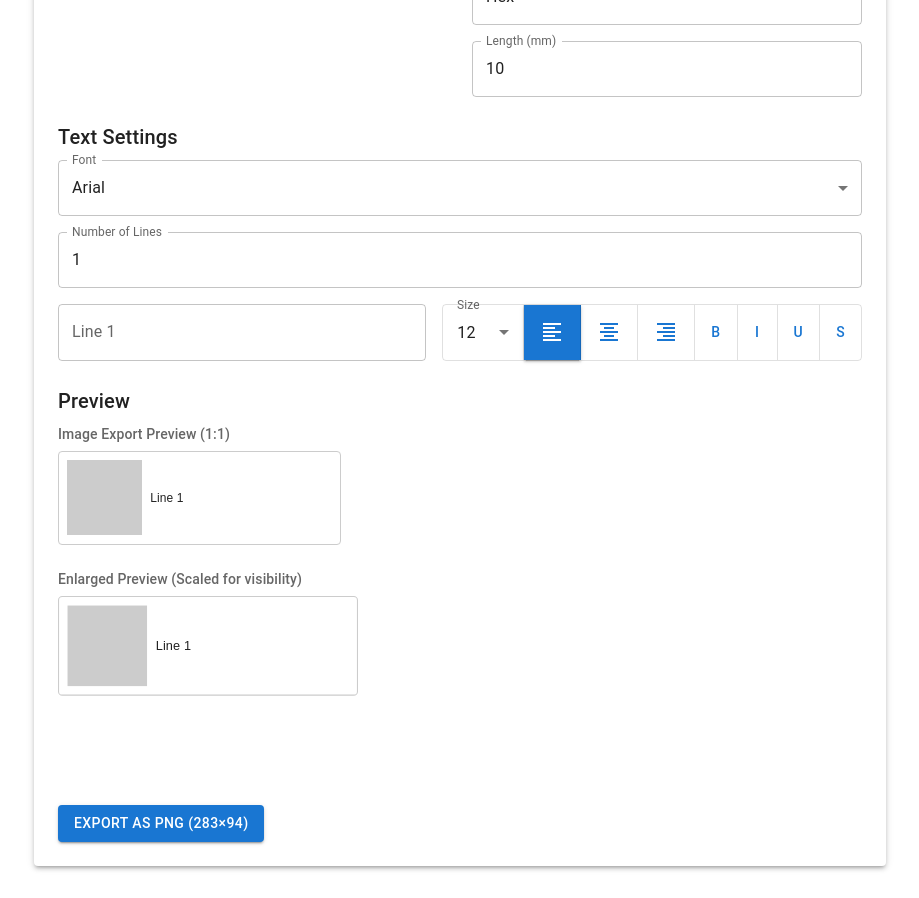
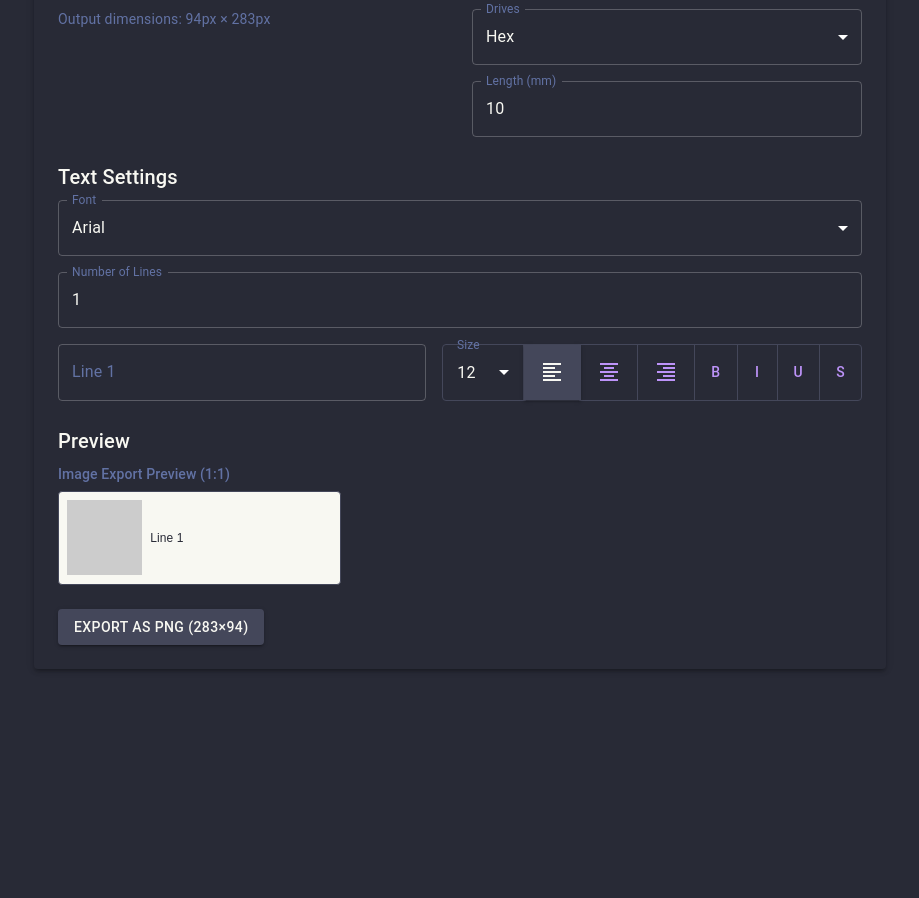
Before and after one commit to jyoo030/gridfinity-label-maker, a React (Create React App) app: page / in a window 1280 px wide. Shown: the part 420-1318 px from the top of the page, without its empty margins (180-1099 px from the left). After the commit the page ends 1121 px from the top, so only its background shows below. Built offline with nearby package versions, Linux system fonts and the light colour scheme.

Commit message:
Add dark theme

```diff
--- a/src/App.js
+++ b/src/App.js
@@ -1,22 +1,42 @@
-import { ThemeProvider, createTheme } from '@mui/material/styles';
-import { Container, CssBaseline, Paper } from '@mui/material';
+import { useState } from 'react';
+import { ThemeProvider } from '@mui/material/styles';
+import { Container, CssBaseline, Paper, IconButton, Box } from '@mui/material';
+import Brightness4Icon from '@mui/icons-material/Brightness4';
+import Brightness7Icon from '@mui/icons-material/Brightness7';
+import { draculaTheme, lightTheme } from './theme';
 import LabelMaker from './components/LabelMaker';
 
-const theme = createTheme({
-  palette: {
-    mode: 'light',
-  },
-});
+function App() {
+  const [isDarkMode, setIsDarkMode] = useState(true);
+  const theme = isDarkMode ? draculaTheme : lightTheme;
 
-function App() {
   return (
     <ThemeProvider theme={theme}>
       <CssBaseline />
-      <Container maxWidth="md" sx={{ py: 4 }}>
-        <Paper elevation={3} sx={{ p: 3 }}>
-          <LabelMaker />
-        </Paper>
-      </Container>
+      <Box sx={{
+        minHeight: '100vh',
+        bgcolor: 'background.default',
+        pb: 4,
+      }}>
+        <Box sx={{
+          p: 2,
+          display: 'flex',
+          justifyContent: 'flex-end',
+        }}>
+          <IconButton
+            onClick={() => setIsDarkMode(!isDarkMode)}
+            color="inherit"
+            sx={{ ml: 1 }}
+          >
+            {isDarkMode ? <Brightness7Icon /> : <Brightness4Icon />}
+          </IconButton>
+        </Box>
+        <Container maxWidth="md">
+          <Paper elevation={3} sx={{ p: 3 }}>
+            <LabelMaker />
+          </Paper>
+        </Container>
+      </Box>
     </ThemeProvider>
   );
 }
--- a/src/components/LabelMaker.js
+++ b/src/components/LabelMaker.js
@@ -482,12 +482,13 @@ function LabelMaker() {
           sx={{
             width: dimensions.height,
             height: dimensions.width,
-            border: '1px solid #ccc',
+            border: '1px solid #44475a',
             borderRadius: 1,
             display: 'flex',
             alignItems: 'center',
             p: 1,
             mb: 3,
+            bgcolor: '#f8f8f2',
           }}
         >
           {config.icon.type !== 'None' && (
@@ -517,60 +518,7 @@ function LabelMaker() {
                   marginBottom: index < config.text.lines - 1 ? '2px' : 0,
                   textAlign: line.textAlign,
                   width: '100%',
-                }}
-              >
-                {line.text || `Line ${index + 1}`}
-              </Typography>
-            ))}
-          </Box>
-        </Box>
-
-        {/* Scaled preview */}
-        <Typography variant="subtitle2" color="textSecondary" gutterBottom>
-          Enlarged Preview (Scaled for visibility)
-        </Typography>
-        <Box
-          sx={{
-            width: dimensions.height,
-            height: dimensions.width,
-            border: '1px solid #ccc',
-            borderRadius: 1,
-            display: 'flex',
-            alignItems: 'center',
-            p: 1,
-            mb: 2,
-            transform: `scale(${Math.min(2, 300 / dimensions.height)})`,
-            transformOrigin: 'left top',
-            marginBottom: `${dimensions.width * Math.min(2, 300 / dimensions.height) + 16}px`,
-          }}
-        >
-          {config.icon.type !== 'None' && (
-            <Box
-              sx={{
-                width: dimensions.width * 0.8,
-                height: dimensions.width * 0.8,
-                bgcolor: '#ccc',
-                mr: 1,
-                flexShrink: 0
-              }}
-            />
-          )}
-          <Box sx={{ display: 'flex', flexDirection: 'column', width: '100%' }}>
-            {config.text.lineContents.map((line, index) => (
-              <Typography
-                key={index}
-                style={{
-                  fontFamily: config.text.font,
-                  fontSize: `${line.fontSize}px`,
-                  fontWeight: line.bold ? 'bold' : 'normal',
-                  fontStyle: line.italic ? 'italic' : 'normal',
-                  textDecoration: [
-                    line.underline && 'underline',
-                    line.strikethrough && 'line-through'
-                  ].filter(Boolean).join(' '),
-                  marginBottom: index < config.text.lines - 1 ? '2px' : 0,
-                  textAlign: line.textAlign,
-                  width: '100%',
+                  color: '#282a36',
                 }}
               >
                 {line.text || `Line ${index + 1}`}
--- /dev/null
+++ b/src/theme.js
@@ -0,0 +1,80 @@
+import { createTheme } from '@mui/material/styles';
+
+const draculaColors = {
+  background: '#282a36',
+  currentLine: '#44475a',
+  foreground: '#f8f8f2',
+  comment: '#6272a4',
+  cyan: '#8be9fd',
+  green: '#50fa7b',
+  orange: '#ffb86c',
+  pink: '#ff79c6',
+  purple: '#bd93f9',
+  red: '#ff5555',
+  yellow: '#f1fa8c',
+};
+
+export const draculaTheme = createTheme({
+  palette: {
+    mode: 'dark',
+    background: {
+      default: draculaColors.background,
+      paper: draculaColors.background,
+    },
+    text: {
+      primary: draculaColors.foreground,
+      secondary: draculaColors.comment,
+    },
+    primary: {
+      main: draculaColors.purple,
+      contrastText: draculaColors.foreground,
+    },
+    secondary: {
+      main: draculaColors.pink,
+      contrastText: draculaColors.foreground,
+    },
+    error: {
+      main: draculaColors.red,
+    },
+    warning: {
+      main: draculaColors.orange,
+    },
+    info: {
+      main: draculaColors.cyan,
+    },
+    success: {
+      main: draculaColors.green,
+    },
+    divider: draculaColors.currentLine,
+  },
+  components: {
+    MuiPaper: {
+      styleOverrides: {
+        root: {
+          backgroundImage: 'none',
+        },
+      },
+    },
+    MuiButton: {
+      styleOverrides: {
+        contained: {
+          backgroundColor: draculaColors.currentLine,
+          '&:hover': {
+            backgroundColor: draculaColors.comment,
+          },
+        },
+        text: {
+          '&:hover': {
+            backgroundColor: 'rgba(98, 114, 164, 0.1)',
+          },
+        },
+      },
+    },
+  },
+});
+
+export const lightTheme = createTheme({
+  palette: {
+    mode: 'light',
+  },
+});
```
